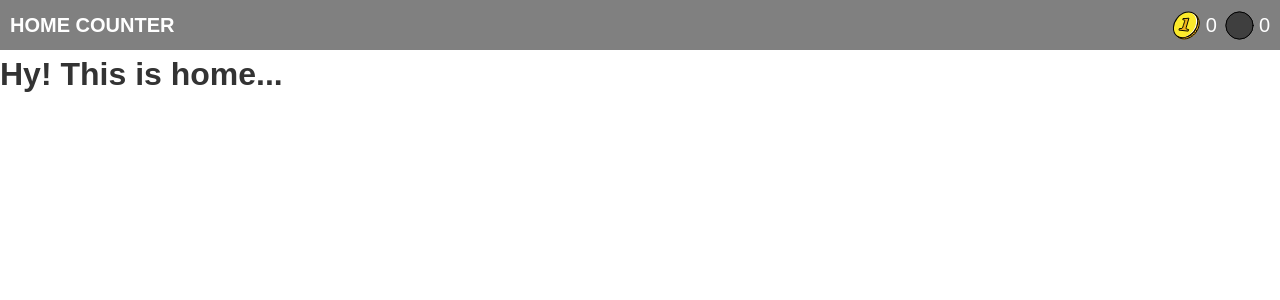
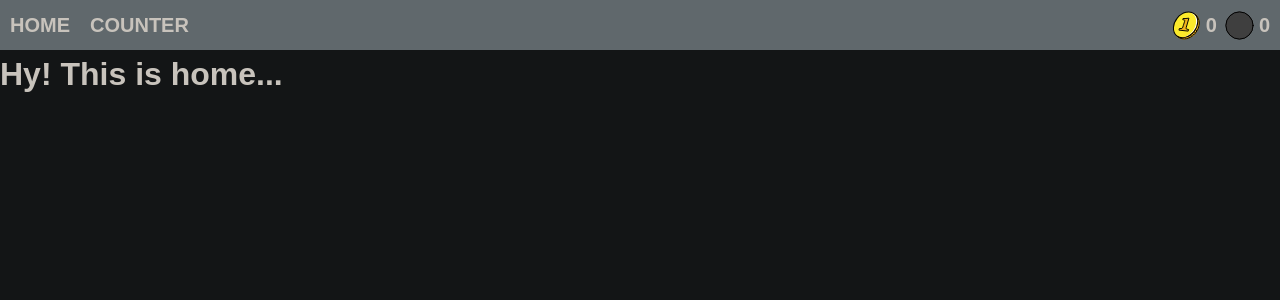
Before and after one commit to GustavoScardovelliSiqueroli/learning-vue, a Vue app: page / in a window 1280 px wide. Shown: the top 300 px of the page. Built offline with nearby package versions, Linux system fonts and the light colour scheme.

Commit message:
feat: theme style

```diff
--- a/src/App.vue
+++ b/src/App.vue
@@ -29,8 +29,9 @@ import NavBar from '@/components/NavBar.vue'
 body {
   font-family: sans-serif;
   line-height: 1.5;
-  color: #333;
-  background-color: #fff;
+  color: #c8c3bc;
+  overflow-x: hidden;
+  background-color: #131516;
 }
 ul,
 ol {
@@ -41,7 +42,9 @@ a {
   text-decoration: none;
   color: inherit;
 }
-body {
-  overflow-x: hidden;
+button {
+  background-color: #60686c;
+  color: #c8c3bc;
+  cursor: pointer;
 }
 </style>
--- a/src/components/NavBar.vue
+++ b/src/components/NavBar.vue
@@ -25,13 +25,13 @@ const money = useMoneyStore()
 
 <style scoped>
 nav {
-  background-color: gray;
+  background-color: #60686c;
+  color: #c8c3bc;
   height: 50px;
   display: flex;
   align-items: center;
   justify-content: space-between;
   gap: 30px;
-  color: white;
   font-size: 20px;
   padding: 10px;
 }
@@ -48,9 +48,14 @@ nav a {
 .nav-panel span {
   height: 35px;
   line-height: 35px;
+  font-weight: 600;
 }
 .panel-item {
   display: flex;
   gap: 2px;
 }
+.nav-pages {
+  display: flex;
+  gap: 20px;
+}
 </style>
```
